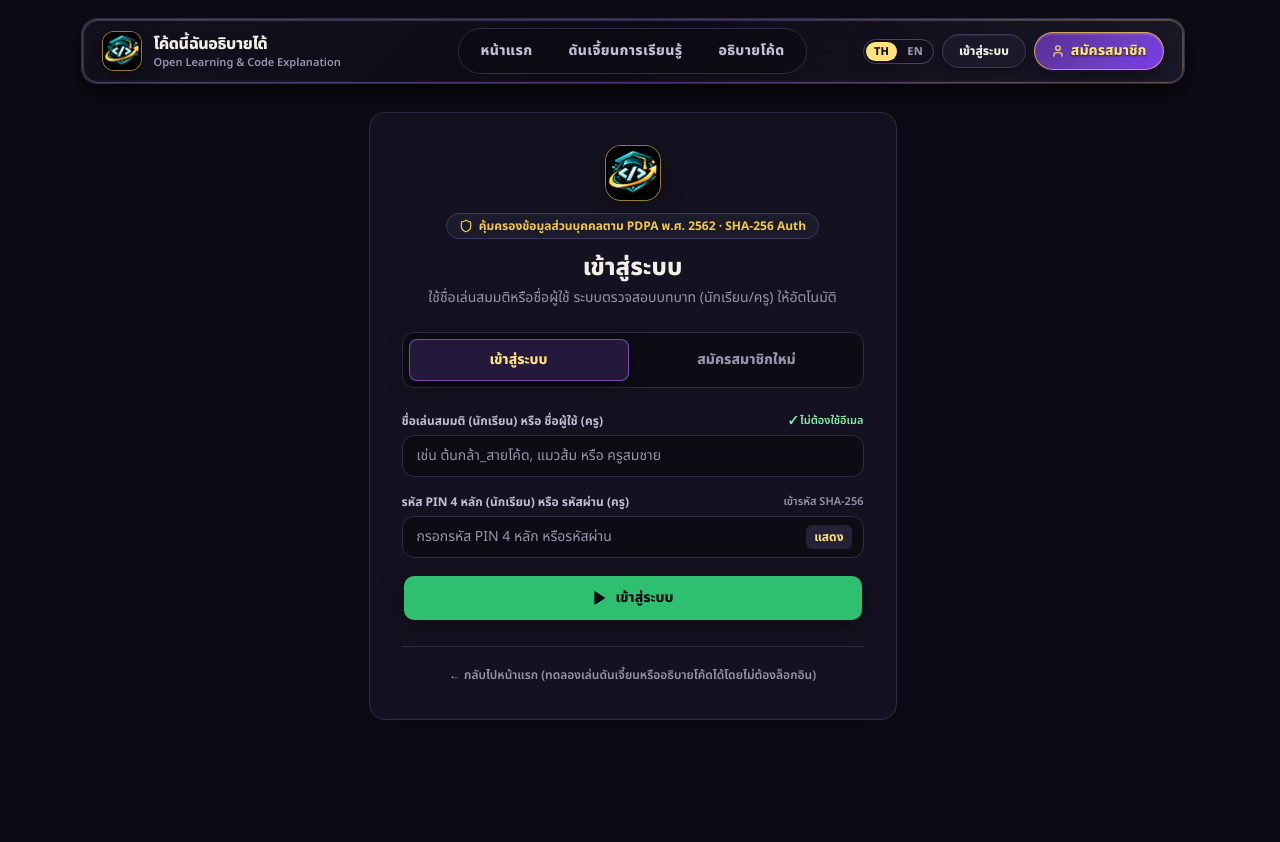
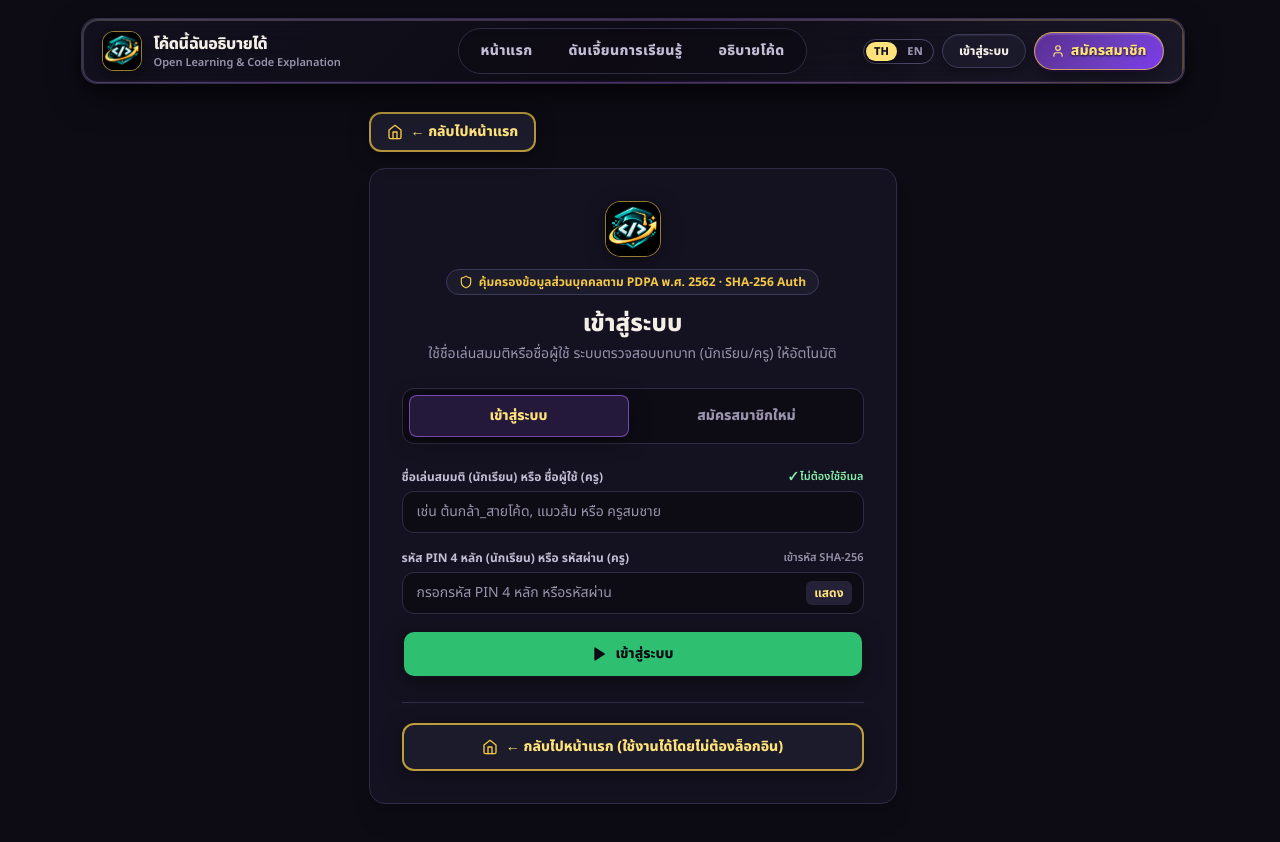
Before and after one commit to Khantikun/explain-code, a Next.js app in the folder explain-code/: page /login in a window 1280 px wide. Before the commit the page ends 800 px from the top, so only its background shows below. Built offline with nearby package versions, Linux system fonts and the light colour scheme.

Commit message:
feat(login-ui): ปรับปุ่มกลับไปหน้าแรกให้โดดเด่นและมองเห็นชัดเจนทั้งด้านบนและด้านล่างของการ์ด

```diff
--- a/explain-code/app/login/page.tsx
+++ b/explain-code/app/login/page.tsx
@@ -388,6 +388,16 @@ function LoginFormContent() {
       <SiteHeader />
 
       <main className="mx-auto max-w-xl px-4 py-8 sm:py-10 sm:px-6">
+        <div className="mb-4 flex items-center justify-between">
+          <Link
+            href="/"
+            className="inline-flex items-center gap-2 rounded-xl border-2 border-[#f6c945]/70 bg-[#1c1b2b] px-4 py-2 text-xs sm:text-sm font-extrabold text-[#ffe27a] shadow-sm hover:border-[#f6c945] hover:bg-[#281d08] transition-colors"
+          >
+            <Icon name="home" className="h-4 w-4 text-[#f6c945]" />
+            <span>← กลับไปหน้าแรก</span>
+          </Link>
+        </div>
+
         <div className="rounded-2xl border border-[#2f2d45] bg-[#141220] p-6 sm:p-8 shadow-xl">
           <div className="mb-6 text-center">
             <div className="mx-auto mb-3 flex h-14 w-14 items-center justify-center rounded-2xl overflow-hidden border border-[#f6c945]/60 bg-[#0d0b14] shadow-md">
@@ -785,12 +795,13 @@ function LoginFormContent() {
             </div>
           )}
 
-          <div className="mt-6 border-t border-[#2f2d45] pt-4 text-center">
+          <div className="mt-6 border-t border-[#2f2d45] pt-5">
             <Link
               href="/"
-              className="text-xs font-semibold text-[#9a93ad] hover:text-[#f4efe6]"
+              className="w-full inline-flex items-center justify-center gap-2 rounded-xl border-2 border-[#f6c945]/75 bg-[#1c1b2b] px-4 py-3 text-sm font-extrabold text-[#ffe27a] shadow-md hover:border-[#f6c945] hover:bg-[#281d08] transition-all"
             >
-              ← กลับไปหน้าแรก (ทดลองเล่นดันเจี้ยนหรืออธิบายโค้ดได้โดยไม่ต้องล็อกอิน)
+              <Icon name="home" className="h-4 w-4 text-[#f6c945]" />
+              <span>← กลับไปหน้าแรก (ใช้งานได้โดยไม่ต้องล็อกอิน)</span>
             </Link>
           </div>
         </div>
--- a/explain-code/app/page.tsx
+++ b/explain-code/app/page.tsx
@@ -1175,8 +1175,16 @@ export default function ExplainCodeApp() {
     return (
       <div className="min-h-screen bg-[#0d0b14] text-[#f4efe6] flex flex-col">
         {/* แถบบนสไตล์ Dark Dungeon */}
-        <header className="bg-[#141220] border-b border-[#2f2d45] text-[#f4efe6] px-6 py-4 flex items-center justify-between transition">
-          <div className="flex items-center gap-2.5 text-[20px] font-extrabold tracking-tight text-[#ffe27a]">
+        <header className="bg-[#141220] border-b border-[#2f2d45] text-[#f4efe6] px-6 py-4 flex flex-wrap items-center justify-between gap-3 transition">
+          <div className="flex items-center gap-3 text-[20px] font-extrabold tracking-tight text-[#ffe27a]">
+            <button
+              type="button"
+              onClick={() => setAppMode("landing")}
+              className="inline-flex items-center gap-1.5 rounded-xl border-2 border-[#f6c945]/70 bg-[#1c1b2b] px-3.5 py-1.5 text-[13px] font-extrabold text-[#ffe27a] hover:border-[#f6c945] hover:bg-[#281d08] transition cursor-pointer"
+            >
+              <Icon name="home" size={16} className="text-[#f6c945]" />
+              <span>← กลับไปหน้าแรก</span>
+            </button>
             <Image
               src="/logo.png"
               alt="โค้ดนี้ฉันอธิบายได้"
```
